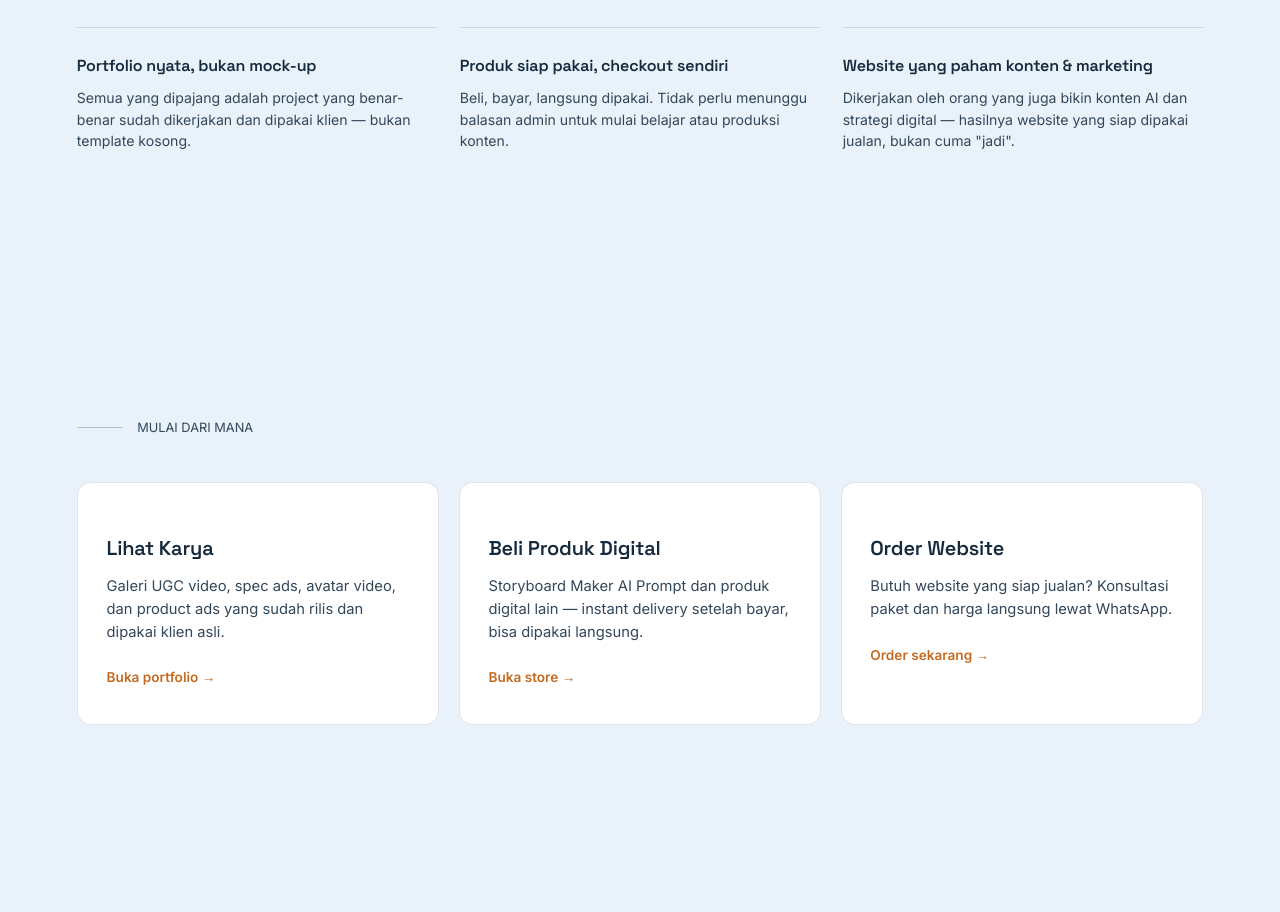
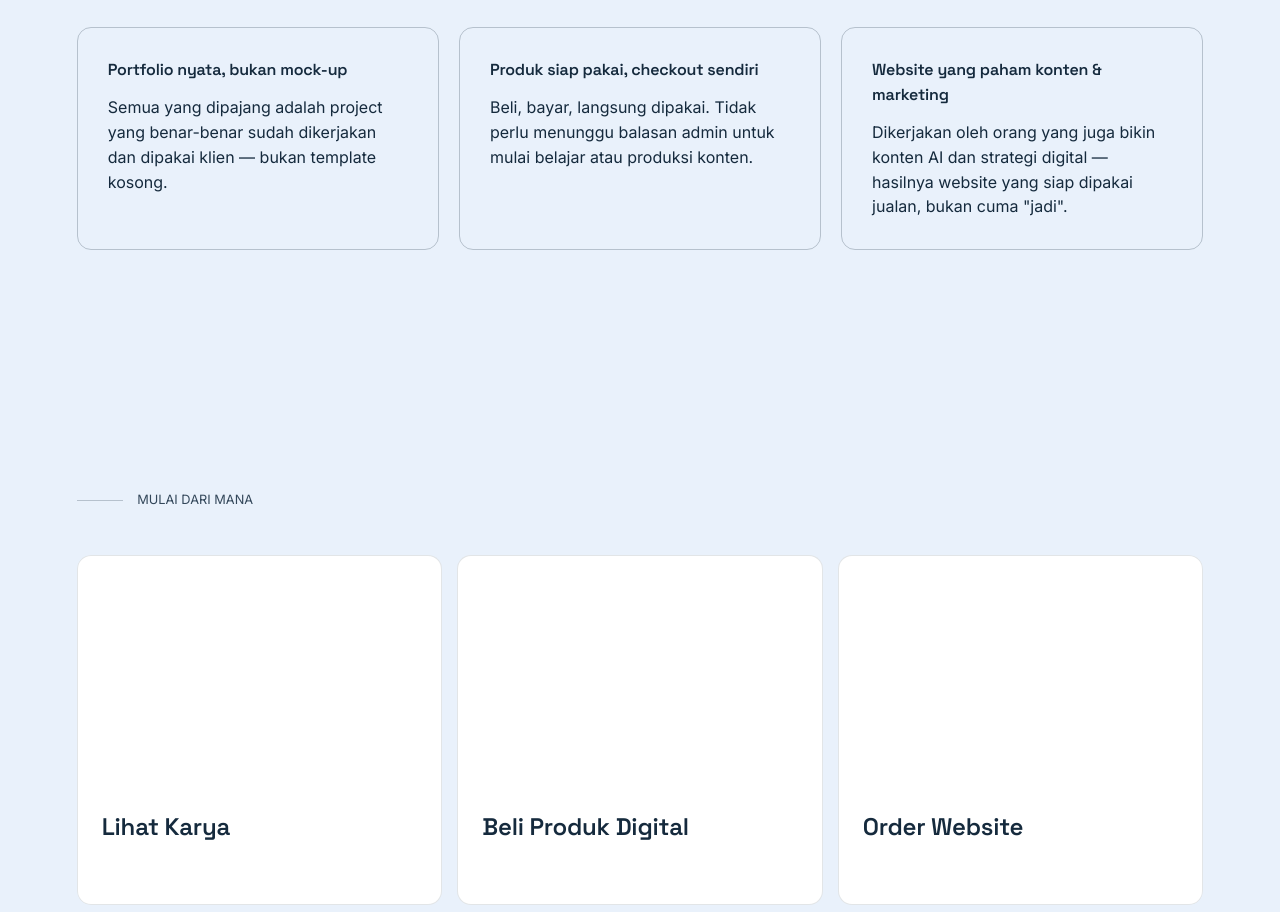
Before and after one commit to immanuel11ae/imm-creates-landing, a website: page index.html in a window 1280 px wide. Shown: the part 800-1712 px from the top of the page. Drawn offline with nearby package versions, Linux system fonts and the light colour scheme; animation ran at ten frames a second.

Commit message:
Update index.html

```diff
--- a/index.html
+++ b/index.html
@@ -537,6 +537,133 @@
   @media (prefers-reduced-motion: reduce){
     .heading-3d-inner{animation:none !important; text-shadow:none !important;}
   }
+  /* =========================================
+     ANIMASI: HOVER LIGHT REVEAL (TEXT CARDS)
+     ========================================= */
+  .hl-container {
+      display: grid;
+      grid-template-columns: repeat(auto-fit, minmax(280px, 1fr));
+      gap: 20px;
+      margin-top: 20px;
+  }
+
+  .hl-card {
+      position: relative;
+      background-color: transparent;
+      border: 1px solid var(--line-strong);
+      border-radius: var(--radius);
+      padding: 30px;
+      overflow: hidden;
+      cursor: pointer;
+      transition: border-color 0.3s ease, transform 0.3s ease;
+  }
+
+  .hl-card:hover {
+      border-color: var(--teal);
+      transform: translateY(-6px);
+  }
+
+  .hl-card::before {
+      content: '';
+      position: absolute;
+      top: 0; left: 0; width: 100%; height: 100%;
+      background: radial-gradient(400px circle at var(--x, 50%) var(--y, 50%), rgba(6, 182, 212, 0.15), transparent 40%);
+      z-index: 0;
+      opacity: 0;
+      transition: opacity 0.3s ease;
+      pointer-events: none;
+  }
+
+  .hl-card:hover::before {
+      opacity: 1;
+  }
+
+  .hl-card h4, .hl-card p {
+      position: relative;
+      z-index: 1;
+      margin: 0;
+  }
+  .hl-card h4 {
+      margin-bottom: 12px;
+  }
+
+  /* =========================================
+     ANIMASI: COLUMNS SLIDER
+     ========================================= */
+  .columns-wrapper {
+      display: flex;
+      width: 100%;
+      height: 350px;
+      gap: 15px;
+      border-radius: var(--radius);
+      overflow: hidden;
+      margin-top: 20px;
+  }
+
+  .column {
+      flex: 1;
+      position: relative;
+      background-color: var(--panel);
+      border: 1px solid var(--line);
+      border-radius: var(--radius);
+      transition: flex 0.6s cubic-bezier(0.25, 1, 0.5, 1);
+      overflow: hidden;
+      display: flex;
+      flex-direction: column;
+      justify-content: flex-end;
+      padding: 24px;
+      cursor: pointer;
+  }
+
+  .column:hover {
+      flex: 2.5;
+      background-color: var(--panel-2);
+      border-color: var(--amber);
+  }
+
+  .col-content {
+      min-width: 200px;
+  }
+
+  .col-content h3 {
+      margin: 0 0 10px 0;
+      font-size: 1.5rem;
+      white-space: nowrap;
+      color: var(--ink);
+  }
+
+  .col-content p, .col-content a {
+      opacity: 0;
+      transform: translateY(15px);
+      transition: all 0.4s ease;
+      max-height: 0;
+      overflow: hidden;
+      margin: 0;
+  }
+
+  .column:hover .col-content p {
+      opacity: 1;
+      transform: translateY(0);
+      max-height: 150px;
+      margin-bottom: 15px;
+      color: var(--paper-dim);
+  }
+
+  .column:hover .col-content a {
+      opacity: 1;
+      transform: translateY(0);
+      max-height: 50px;
+      display: inline-block;
+      color: var(--amber);
+      font-weight: 600;
+  }
+
+  @media (max-width: 768px) {
+      .columns-wrapper {
+          flex-direction: column;
+          height: 600px;
+      }
+  }
 </style>
 </head>
 <body>
@@ -594,20 +721,22 @@
 <section>
   <div class="section-inner">
     <div class="timecode reveal"><div class="bar"></div><span>KENAPA PERCAYA IMM.CREATES</span></div>
-    <div class="value-grid">
-      <div class="value-item reveal">
+
+    <div class="hl-container">
+      <div class="hl-card reveal">
         <h4>Portfolio nyata, bukan mock-up</h4>
         <p>Semua yang dipajang adalah project yang benar-benar sudah dikerjakan dan dipakai klien — bukan template kosong.</p>
       </div>
-      <div class="value-item reveal">
+      <div class="hl-card reveal">
         <h4>Produk siap pakai, checkout sendiri</h4>
         <p>Beli, bayar, langsung dipakai. Tidak perlu menunggu balasan admin untuk mulai belajar atau produksi konten.</p>
       </div>
-      <div class="value-item reveal">
+      <div class="hl-card reveal">
         <h4>Website yang paham konten & marketing</h4>
         <p>Dikerjakan oleh orang yang juga bikin konten AI dan strategi digital — hasilnya website yang siap dipakai jualan, bukan cuma "jadi".</p>
       </div>
     </div>
+
   </div>
 </section>
 
@@ -615,23 +744,31 @@
 <section>
   <div class="section-inner">
     <div class="timecode reveal"><div class="bar"></div><span>MULAI DARI MANA</span></div>
-    <div class="doors">
-      <div class="door reveal">
+
+    <div class="columns-wrapper reveal">
+      <div class="column">
+        <div class="col-content">
           <h3>Lihat Karya</h3>
           <p>Galeri UGC video, spec ads, avatar video, dan product ads yang sudah rilis dan dipakai klien asli.</p>
           <a href="portfolio.html">Buka portfolio →</a>
         </div>
-      <div class="door reveal">
+      </div>
+      <div class="column">
+        <div class="col-content">
           <h3>Beli Produk Digital</h3>
           <p>Storyboard Maker AI Prompt dan produk digital lain — instant delivery setelah bayar, bisa dipakai langsung.</p>
           <a href="store.html">Buka store →</a>
         </div>
-      <div class="door reveal">
+      </div>
+      <div class="column">
+        <div class="col-content">
           <h3>Order Website</h3>
           <p>Butuh website yang siap jualan? Konsultasi paket dan harga langsung lewat WhatsApp.</p>
           <a href="jasa.html">Order sekarang →</a>
         </div>
       </div>
+    </div>
+
   </div>
 </section>
 
@@ -881,5 +1018,22 @@
     });
   })();
 </script>
+  <script>
+    // Skrip untuk efek Hover Light Reveal
+    document.addEventListener('DOMContentLoaded', () => {
+        const cards = document.querySelectorAll('.hl-card');
+
+        cards.forEach(card => {
+            card.addEventListener('mousemove', (e) => {
+                const rect = card.getBoundingClientRect();
+                const x = e.clientX - rect.left;
+                const y = e.clientY - rect.top;
+
+                card.style.setProperty('--x', `${x}px`);
+                card.style.setProperty('--y', `${y}px`);
+            });
+        });
+    });
+</script>
 </body>
 </html>
```
Lines whose indentation alone changed are shown as unchanged.
